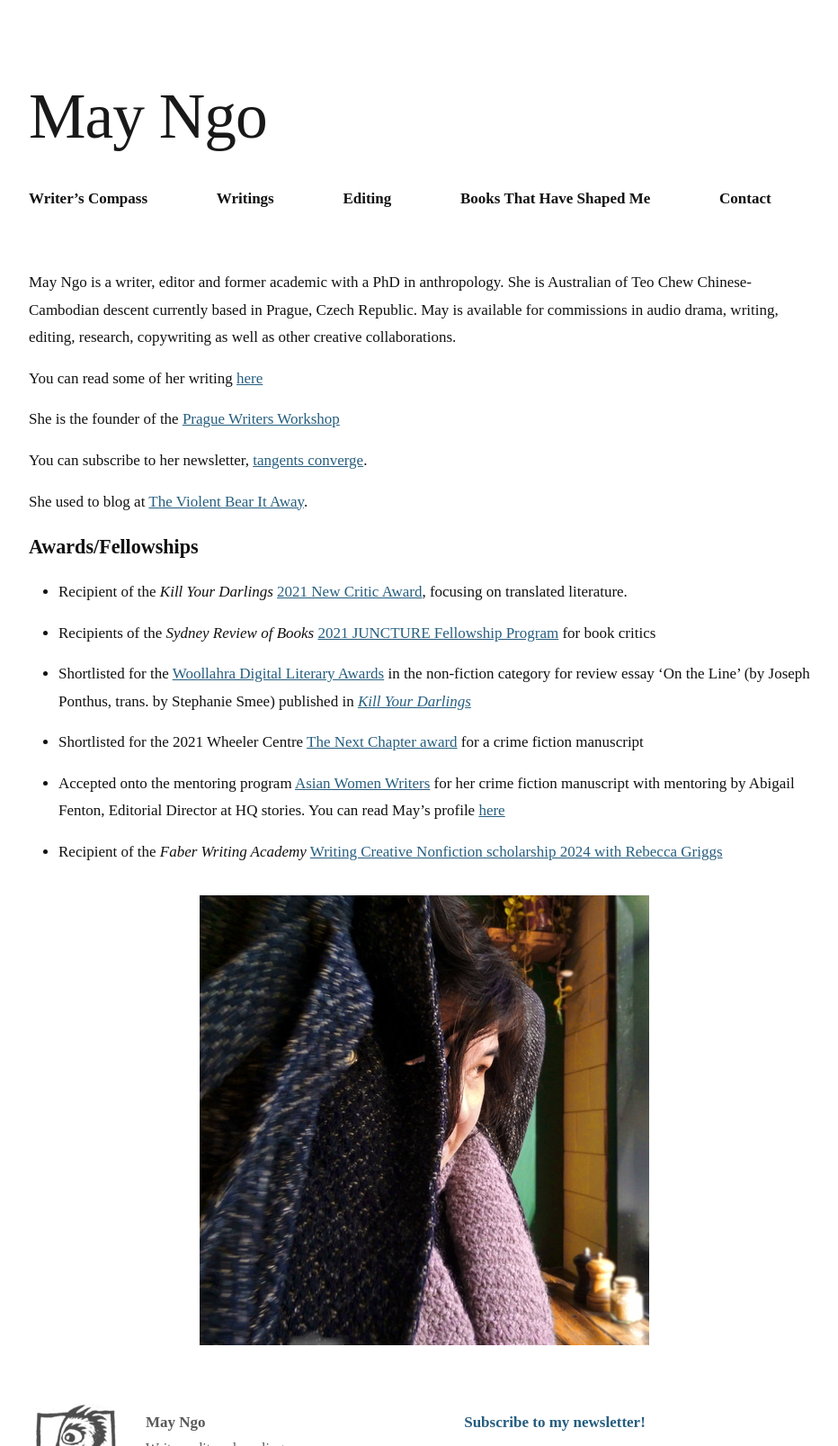
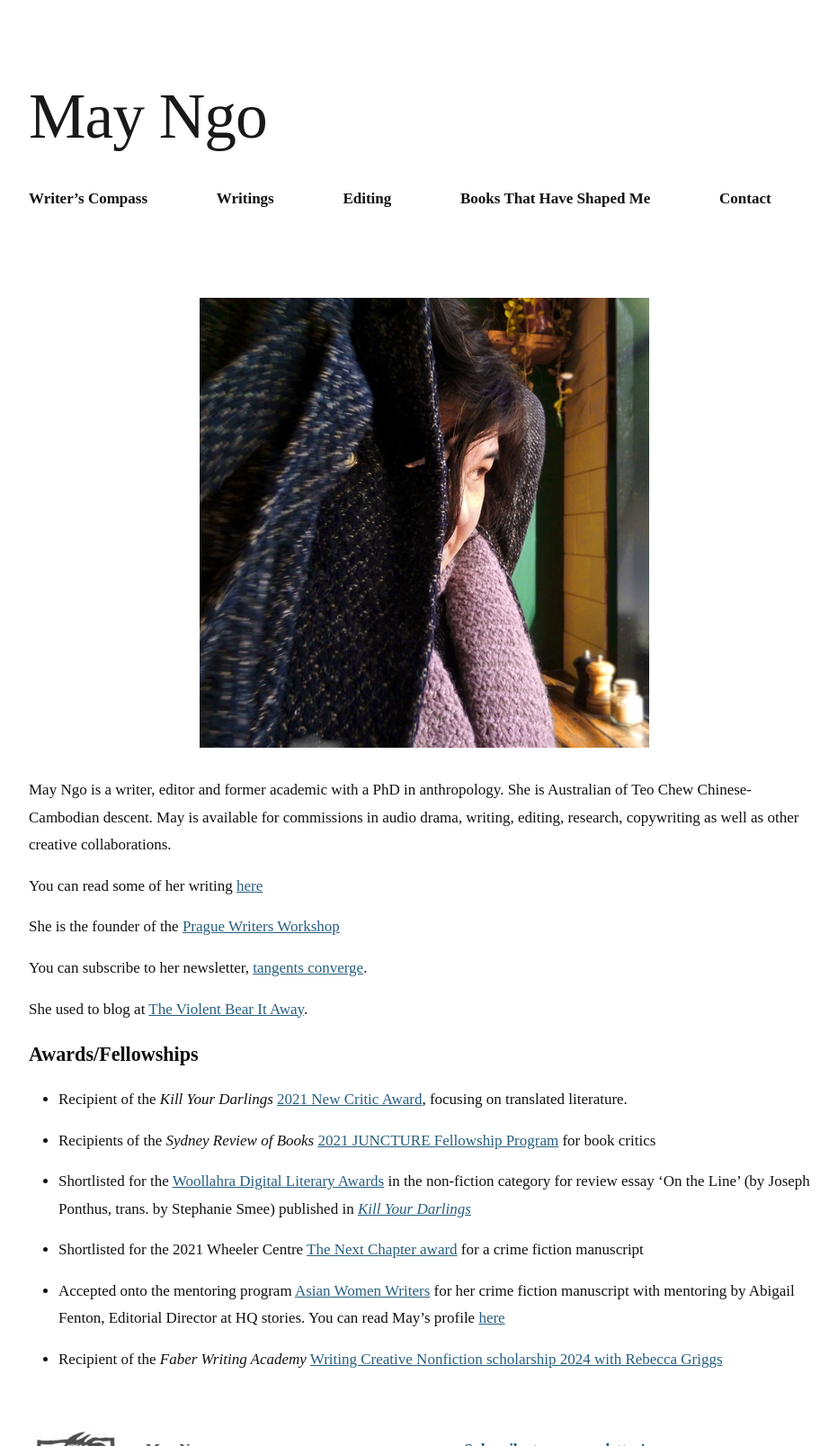
Before and after one commit to mayngo-net/mayngo-net.github.io, a Jekyll site: the page built from index.markdown, in a window 1280 px wide, cut to the strip 0-1607 px from the top of the page. Shown: the whole strip at 90% size, without its empty margins (168-1100 px from the left). Built offline with Jekyll 4.4.1, drawn with Linux system fonts in a browser that asks for light colours; some web fonts are replaced.

Commit message:
Update index.markdown

```diff
--- a/index.markdown
+++ b/index.markdown
@@ -3,7 +3,9 @@ layout: no-title-page
 order: 100
 ---
 
-May Ngo is a writer, editor and former academic with a PhD in anthropology. She is Australian of Teo Chew Chinese-Cambodian descent currently based in Prague, Czech Republic. May is available for commissions in audio drama, writing, editing, research, copywriting as well as other creative collaborations.
+![May](/assets/may.jpg)
+
+May Ngo is a writer, editor and former academic with a PhD in anthropology. She is Australian of Teo Chew Chinese-Cambodian descent. May is available for commissions in audio drama, writing, editing, research, copywriting as well as other creative collaborations.
 
 You can read some of her writing [here](writings)
 
@@ -26,6 +28,3 @@ She used to blog at [The Violent Bear It Away](https://theviolentbearitaway1.wor
 - Accepted onto the mentoring program [Asian Women Writers](https://www.asianwomenwriters.org) for her crime fiction manuscript with mentoring by Abigail Fenton, Editorial Director at HQ stories. You can read May's profile [here](https://www.asianwomenwriters.org/may-ngo/)
 
 - Recipient of the _Faber Writing Academy_ [Writing Creative Nonfiction scholarship 2024 with Rebecca Griggs](https://faberwritingacademy.com.au/2023/12/12/announcing-the-recipients-of-the-2024-faber-writing-scholarships/)
-
-
-![May](/assets/may.jpg)
```
